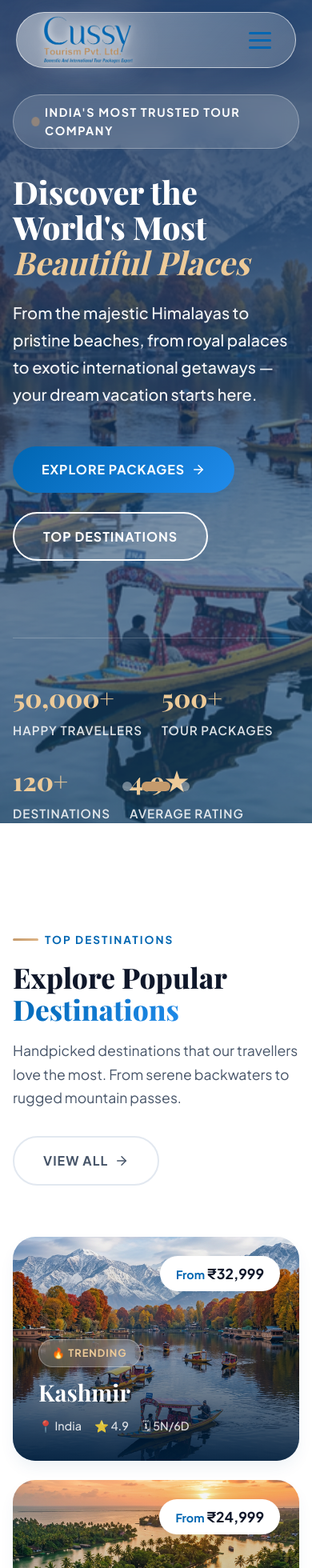
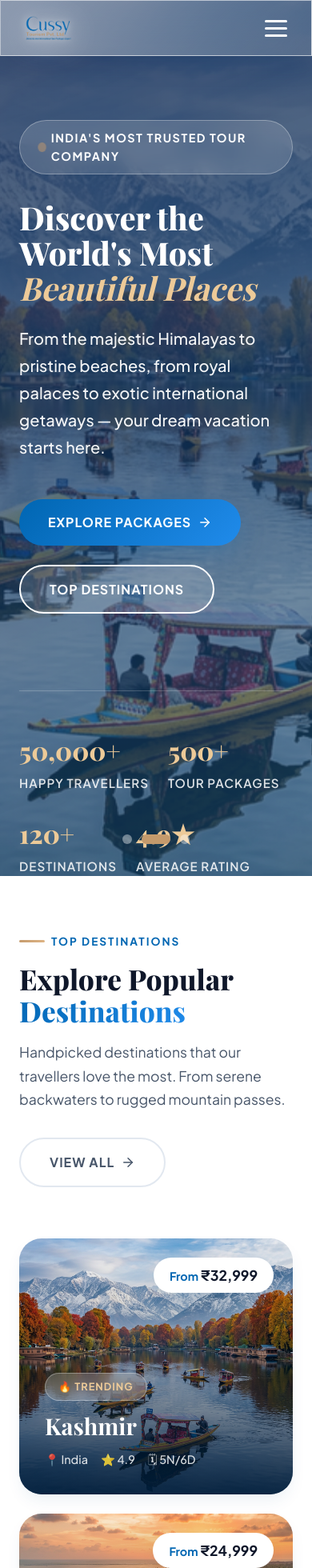
Before and after one commit to yashpatilofficial/cussy-tourism-website, a React (Vite) app: page / in a window 390 px wide. Shown: the top 1960 px of the page at 80% size. Built offline with nearby package versions, Linux system fonts and the light colour scheme; a web font is replaced by a local one.

Commit message:
fix: optimize mobile styling, spacing, and fix hamburger contrast

```diff
--- a/src/index.css
+++ b/src/index.css
@@ -100,7 +100,8 @@ button { font-family: inherit; cursor: pointer; border: none; outline: none; }
 .nav-cta::after { display: none !important; }
 
 .hamburger { display: none; flex-direction: column; gap: 6px; background: none; z-index: 1001; }
-.hamburger span { width: 28px; height: 3px; background: var(--clr-primary); border-radius: 3px; transition: var(--transition-base); }
+.hamburger span { width: 28px; height: 3px; background: white; border-radius: 3px; transition: var(--transition-base); }
+.navbar.scrolled .hamburger span { background: var(--clr-primary); }
 .hamburger.active span:nth-child(1) { transform: rotate(45deg) translate(6px, 6px); }
 .hamburger.active span:nth-child(2) { opacity: 0; }
 .hamburger.active span:nth-child(3) { transform: rotate(-45deg) translate(6px, -6px); }
@@ -273,9 +274,8 @@ button { font-family: inherit; cursor: pointer; border: none; outline: none; }
 .back-to-top.visible { opacity: 1; pointer-events: all; transform: translateY(0); }
 .back-to-top:hover { transform: translateY(-6px); box-shadow: 0 14px 30px rgba(0,102,178,0.4); background: var(--clr-primary-light); }
 
-/* RESPONSIVE */
 @media (max-width: 1024px) {
-  .destinations-grid { grid-template-columns: repeat(2, 1fr); grid-template-rows: 300px 300px 300px; }
+  .destinations-grid { grid-template-columns: repeat(2, 1fr); grid-template-rows: 280px 280px 280px; }
   .destination-card:first-child { grid-row: span 1; grid-column: span 2; }
   .features-grid, .experiences-grid, .stats-inner, .testimonials-track, .footer-grid { grid-template-columns: repeat(2, 1fr); }
   .stats-inner { padding: var(--space-3xl); }
@@ -284,12 +284,15 @@ button { font-family: inherit; cursor: pointer; border: none; outline: none; }
 @media (max-width: 768px) {
   :root { --nav-height: 70px; }
   .hamburger { display: flex; }
-  .nav-links { position: fixed; top: 0; right: -100%; width: 80%; max-width: 360px; height: 100vh; background: #ffffff; flex-direction: column; align-items: flex-start; padding: calc(var(--nav-height) + var(--space-2xl)) var(--space-2xl); gap: var(--space-lg); border-left: 1px solid var(--clr-border); transition: var(--transition-base); box-shadow: -10px 0 40px rgba(0,0,0,0.1); }
+  .navbar { top: 0; width: 100%; max-width: 100%; border-radius: 0; }
+  .nav-links { position: fixed; top: 0; right: -100%; width: 85%; max-width: 380px; height: 100vh; background: #ffffff; flex-direction: column; align-items: flex-start; padding: calc(var(--nav-height) + var(--space-2xl)) var(--space-2xl); gap: var(--space-lg); border-left: 1px solid var(--clr-border); transition: var(--transition-base); box-shadow: -10px 0 40px rgba(0,0,0,0.1); }
   .nav-links.open { right: 0; }
-  .nav-links a { font-size: 1.1rem; color: var(--clr-text-muted) !important; }
+  .nav-links a { font-size: 1.15rem; color: var(--clr-text-muted) !important; text-shadow: none; font-weight: 800; border-bottom: 1px solid var(--clr-border); width: 100%; padding-bottom: 12px; }
+  .nav-cta { margin-top: var(--space-md); width: 100%; text-align: center; }
   .destinations-grid { grid-template-columns: 1fr; grid-template-rows: auto; }
-  .destination-card:first-child, .destination-card, .experience-card { height: 280px; grid-column: span 1; }
+  .destination-card:first-child, .destination-card, .experience-card { height: 320px; grid-column: span 1; }
   .features-grid, .packages-grid, .experiences-grid, .testimonials-track { grid-template-columns: 1fr; }
+  .destinations, .features, .packages, .experiences, .testimonials, .cta-section { padding: var(--space-3xl) 0; }
   .stats-inner { grid-template-columns: repeat(2, 1fr); gap: var(--space-xl); padding: var(--space-2xl); }
   .hero-stats { gap: var(--space-xl); flex-wrap: wrap; }
   .hero h1 { font-size: clamp(2.5rem, 8vw, 3.5rem); }
@@ -300,7 +303,9 @@ button { font-family: inherit; cursor: pointer; border: none; outline: none; }
 }
 
 @media (max-width: 480px) {
-  .container { padding-inline: var(--space-md); }
+  .container { padding-inline: var(--space-lg); }
+  .hero { align-items: flex-start; padding-top: calc(var(--nav-height) + 2rem); }
+  .nav-logo-img { height: 35px; }
   .hero-stats { gap: var(--space-lg); }
   .hero-stat h3 { font-size: 2rem; }
   .stat-item h3 { font-size: 2.5rem; }
```
